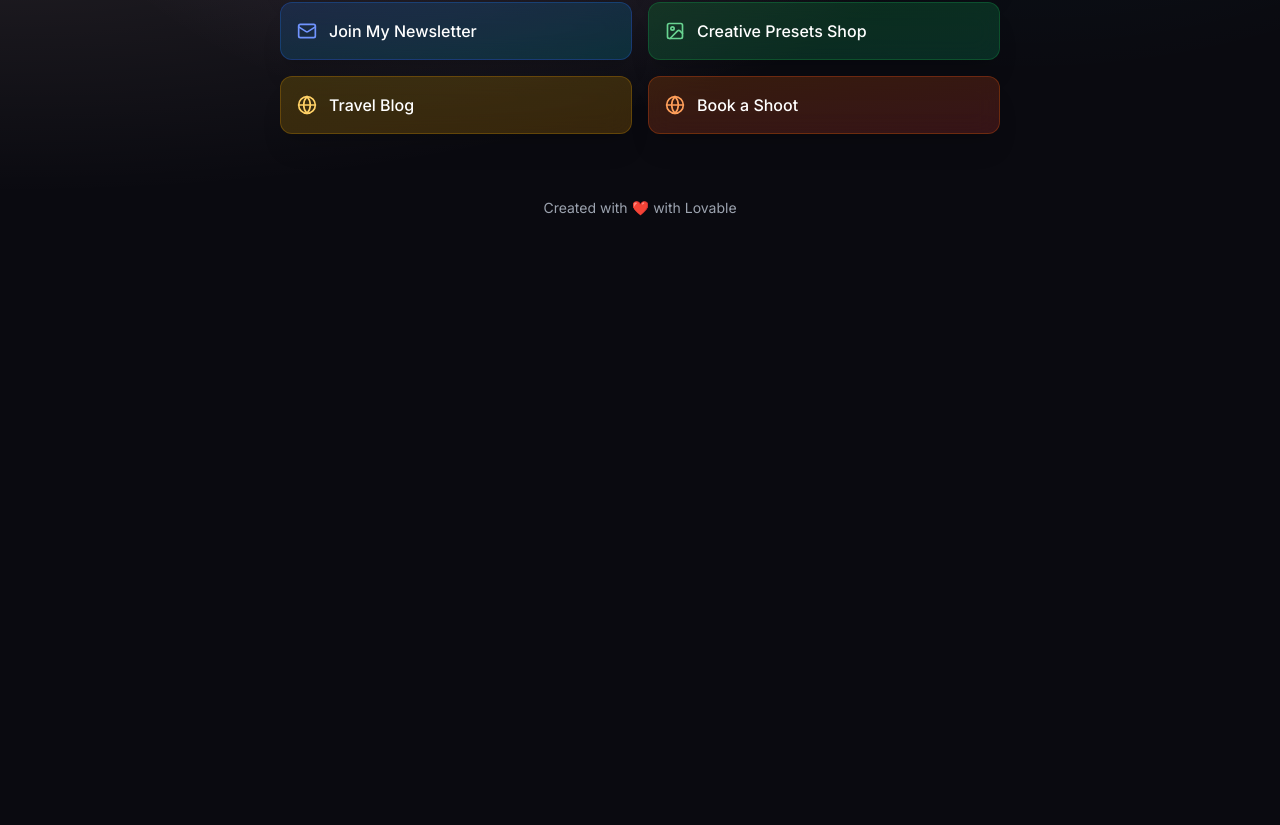
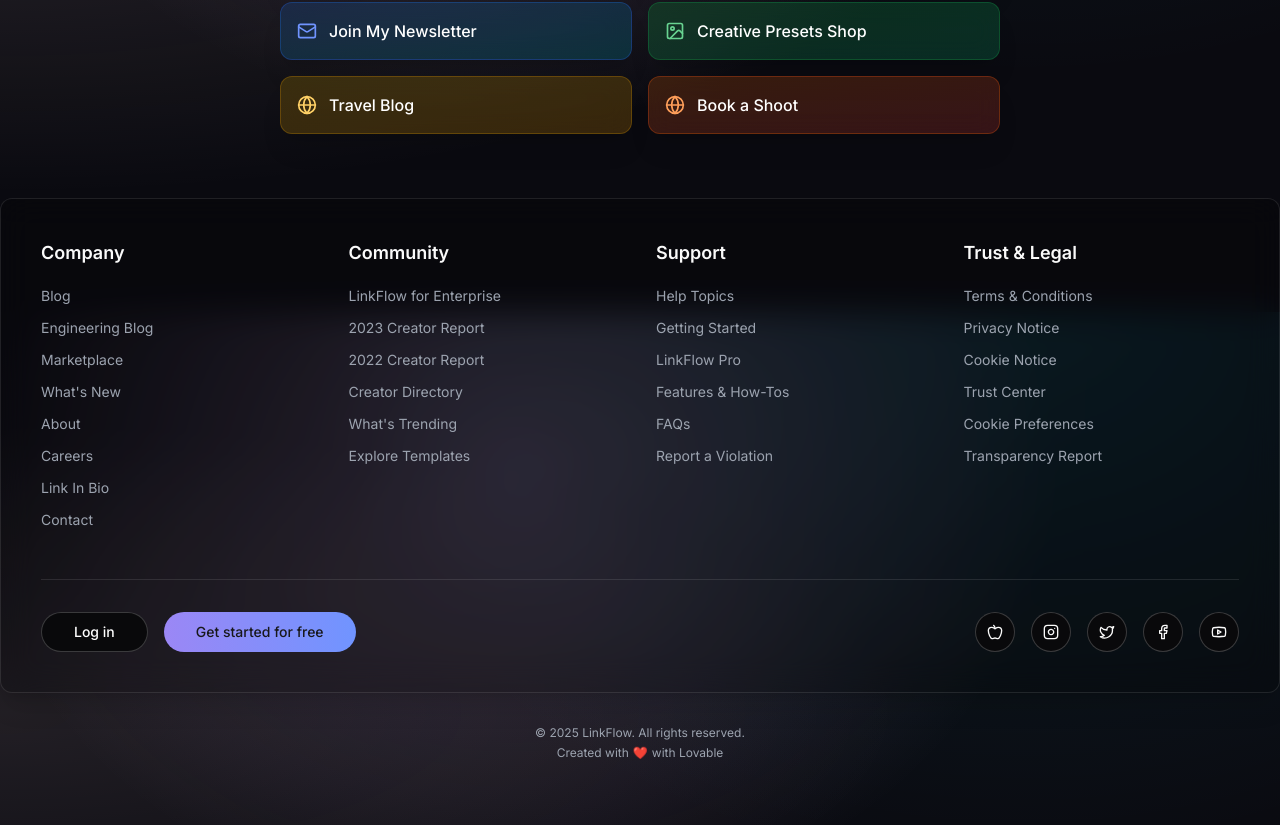
Before and after one commit to Mohit1Bisht/linkflow, a React (Vite) app: page / in a window 1280 px wide. Shown: the part 488-1313 px from the top of the page. Before the commit the page ends 800 px from the top, so only its background shows below. Built offline with nearby package versions, Linux system fonts and the light colour scheme.

Commit message:
Implement new footer design
Implement a footer based on the provided image.

```diff
--- a/src/components/Footer.tsx
+++ b/src/components/Footer.tsx
@@ -1,14 +1,121 @@
 
 import React from "react";
+import { Button } from "./ui/button";
+import { Link } from "react-router-dom";
+import { Instagram, Twitter, Facebook, Youtube, Apple } from "lucide-react";
 
 const Footer: React.FC = () => {
   return (
-    <footer className="mt-16 pb-8 text-center text-gray-400 text-sm">
-      <p className="flex items-center justify-center gap-1">
-        Created with
-        <span className="text-pink-400">❤️</span>
-        with Lovable
-      </p>
+    <footer className="mt-16 w-full max-w-7xl mx-auto">
+      <div className="glass-card rounded-xl p-10 mb-8">
+        {/* Footer Links Grid */}
+        <div className="grid grid-cols-1 md:grid-cols-2 lg:grid-cols-4 gap-8 mb-12">
+          {/* Company Column */}
+          <div>
+            <h3 className="text-lg font-semibold mb-4">Company</h3>
+            <ul className="space-y-2">
+              {["Blog", "Engineering Blog", "Marketplace", "What's New", "About", "Careers", "Link In Bio", "Contact"].map((item) => (
+                <li key={item}>
+                  <Link to="#" className="text-gray-400 hover:text-white transition-colors text-sm">
+                    {item}
+                  </Link>
+                </li>
+              ))}
+            </ul>
+          </div>
+
+          {/* Community Column */}
+          <div>
+            <h3 className="text-lg font-semibold mb-4">Community</h3>
+            <ul className="space-y-2">
+              {["LinkFlow for Enterprise", "2023 Creator Report", "2022 Creator Report", "Creator Directory", "What's Trending", "Explore Templates"].map((item) => (
+                <li key={item}>
+                  <Link to="#" className="text-gray-400 hover:text-white transition-colors text-sm">
+                    {item}
+                  </Link>
+                </li>
+              ))}
+            </ul>
+          </div>
+
+          {/* Support Column */}
+          <div>
+            <h3 className="text-lg font-semibold mb-4">Support</h3>
+            <ul className="space-y-2">
+              {["Help Topics", "Getting Started", "LinkFlow Pro", "Features & How-Tos", "FAQs", "Report a Violation"].map((item) => (
+                <li key={item}>
+                  <Link to="#" className="text-gray-400 hover:text-white transition-colors text-sm">
+                    {item}
+                  </Link>
+                </li>
+              ))}
+            </ul>
+          </div>
+
+          {/* Trust & Legal Column */}
+          <div>
+            <h3 className="text-lg font-semibold mb-4">Trust & Legal</h3>
+            <ul className="space-y-2">
+              {["Terms & Conditions", "Privacy Notice", "Cookie Notice", "Trust Center", "Cookie Preferences", "Transparency Report"].map((item) => (
+                <li key={item}>
+                  <Link to="#" className="text-gray-400 hover:text-white transition-colors text-sm">
+                    {item}
+                  </Link>
+                </li>
+              ))}
+            </ul>
+          </div>
+        </div>
+
+        {/* Footer Bottom - Auth and Social */}
+        <div className="flex flex-col md:flex-row justify-between items-center border-t border-white/10 pt-8">
+          {/* Authentication Buttons */}
+          <div className="flex gap-4 mb-6 md:mb-0">
+            <Button variant="outline" className="rounded-full px-8 py-2 text-white border-white/20 hover:bg-white/10">
+              Log in
+            </Button>
+            <Button className="rounded-full px-8 py-2 bg-gradient-to-r from-link-purple to-link-blue hover:opacity-90">
+              Get started for free
+            </Button>
+          </div>
+
+          {/* Download and Social Buttons */}
+          <div className="flex flex-wrap gap-4 justify-center">
+            {/* App Store */}
+            <Button variant="outline" size="icon" className="rounded-full border-white/20 hover:bg-white/10">
+              <Apple className="w-5 h-5" />
+            </Button>
+
+            {/* Social Media Icons */}
+            {[
+              { Icon: Instagram, label: "Instagram" },
+              { Icon: Twitter, label: "Twitter" },
+              { Icon: Facebook, label: "Facebook" },
+              { Icon: Youtube, label: "Youtube" }
+            ].map(({ Icon, label }) => (
+              <Button
+                key={label}
+                variant="outline"
+                size="icon"
+                className="rounded-full border-white/20 hover:bg-white/10"
+                aria-label={label}
+              >
+                <Icon className="w-5 h-5" />
+              </Button>
+            ))}
+          </div>
+        </div>
+      </div>
+
+      {/* Copyright */}
+      <div className="text-center text-gray-400 text-xs pb-8">
+        <p>© 2025 LinkFlow. All rights reserved.</p>
+        <p className="mt-1 flex items-center justify-center gap-1">
+          Created with
+          <span className="text-pink-400">❤️</span>
+          with Lovable
+        </p>
+      </div>
     </footer>
   );
 };
--- a/src/pages/Index.tsx
+++ b/src/pages/Index.tsx
@@ -16,8 +16,8 @@ const Index: React.FC = () => {
           <div className="mt-8 w-full">
             <GridLayout links={profileData.links} />
           </div>
-          <Footer />
         </div>
+        <Footer />
       </div>
     </>
   );
```
